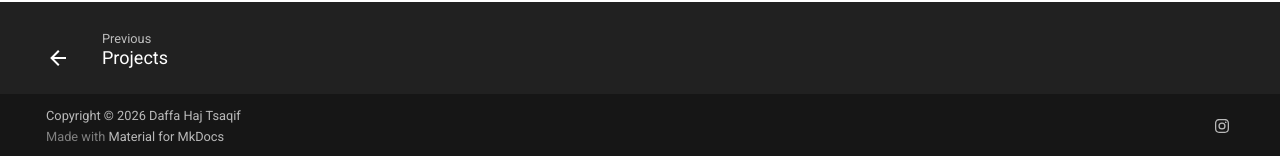
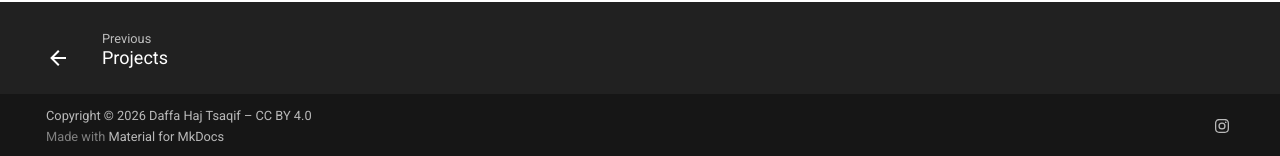
Before and after one commit to dhupee/dhupee, an MkDocs documentation site: the page built from blog/docs/blog/index.md, in a window 1280 px wide. Shown: the part 741-897 px from the top of the page. Built offline with MkDocs 1.6.1 and Material for MkDocs 9.7.7, drawn with Linux system fonts in a browser that asks for light colours; a script that is not in the unit is left out.

Commit message:
feat(update copyright):

```diff
--- a/blog/mkdocs.yml
+++ b/blog/mkdocs.yml
@@ -28,4 +28,4 @@ extra:
     - icon: fontawesome/brands/instagram
       link: https://instagram.com/dhupee_haj
 
-copyright: Copyright &copy; 2026 Daffa Haj Tsaqif
+copyright: Copyright &copy; 2026 Daffa Haj Tsaqif – CC BY 4.0
```
